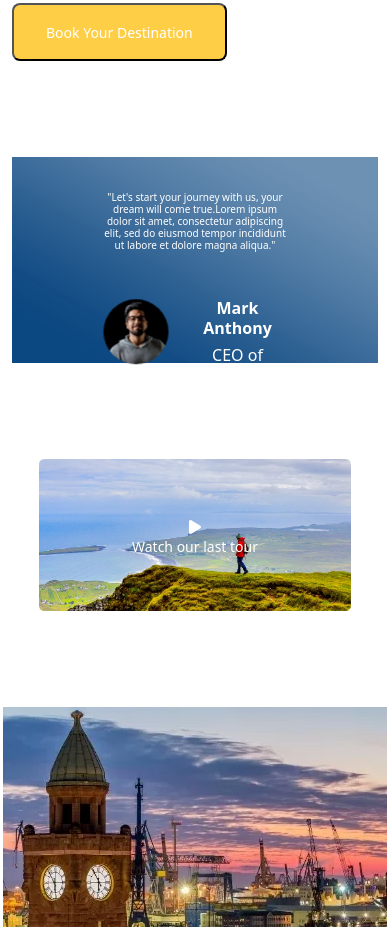
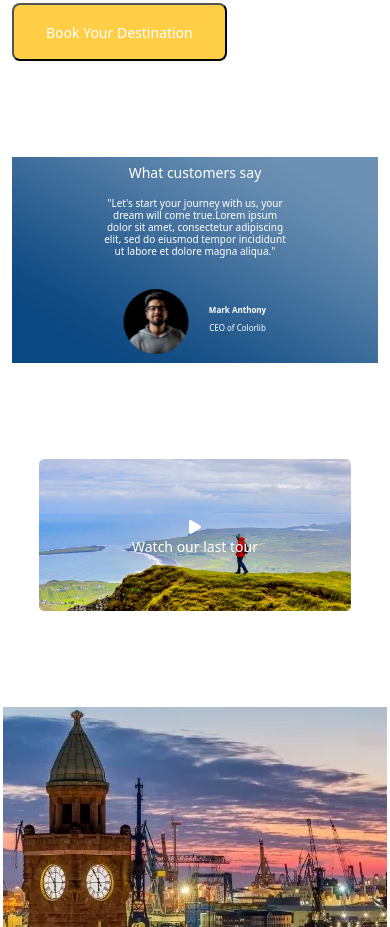
Before and after one commit to mts755Dev/UI, a plain HTML site: page index.html in a window 390 px wide. Shown: the part 2835-3762 px from the top of the page. Drawn offline with nearby package versions, Linux system fonts and the light colour scheme.

Commit message:
Second Commit

```diff
--- a/index.html
+++ b/index.html
@@ -145,11 +145,11 @@
       <div class="o-container mb-5">
         <img class="img-fluid cover" width="100%" height="100%" src="./bg-img.jpg">
         <div class="o-centered">
-          <h1 class="h1 mb-5">What customers say</h1>
-          <h3 class="h3 mb-5">"Let's start your journey with us, your dream will come true.Lorem ipsum dolor sit amet, consectetur adipiscing elit, sed do eiusmod tempor incididunt ut labore et dolore magna aliqua."</h3>
+          <h1 class="h1 mb-3 ">What customers say</h1>
+          <h3 class="h3 mb-3">"Let's start your journey with us, your dream will come true.Lorem ipsum dolor sit amet, consectetur adipiscing elit, sed do eiusmod tempor incididunt ut labore et dolore magna aliqua."</h3>
           <div class="info-detail-flex-container">
-            <div><img src="./founder.png"></div>
-            <div class="text-detail-flex-container">
+            <div><img class="founder-pic mt-3" src="./founder.png"></div>
+            <div class="text-detail-flex-container mt-4 pt-2">
               <h6 class="h6 bold-text">Mark Anthony</h6>
               <h6 class="h6">CEO of Colorlib</h6>
             </div>
--- a/style.css
+++ b/style.css
@@ -60,7 +60,8 @@
 .img-flex-container{
   display: flex;
   flex-direction: row;
-  justify-content: center;
+  justify-content:space-around;
+  width: 100%;
 }
 .card-section-flex-container{
   display: flex;
@@ -146,14 +147,26 @@
       align-items: center;
     }
   }
-  @media (max-width: 900px) {
+  @media (max-width: 800px) {
     .o-centered > h1 {
       font-size: 14px;
   }
   .o-centered > h3 {
     font-size: 10px;
+  }
+  }
+  @media (max-width: 800px) {
+    .text-detail-flex-container > h6 {
+      font-size: 8px;
+  }
+  .o-container{
+    height: 100%;
+    width:fit-content;
+
+  }
 }
 }
+
 @media (max-width: 800px) {
   .footer-section-flex {
     margin-right: 5%;
@@ -161,4 +174,3 @@
     align-items:flex-start
   }
 }
-}
```
